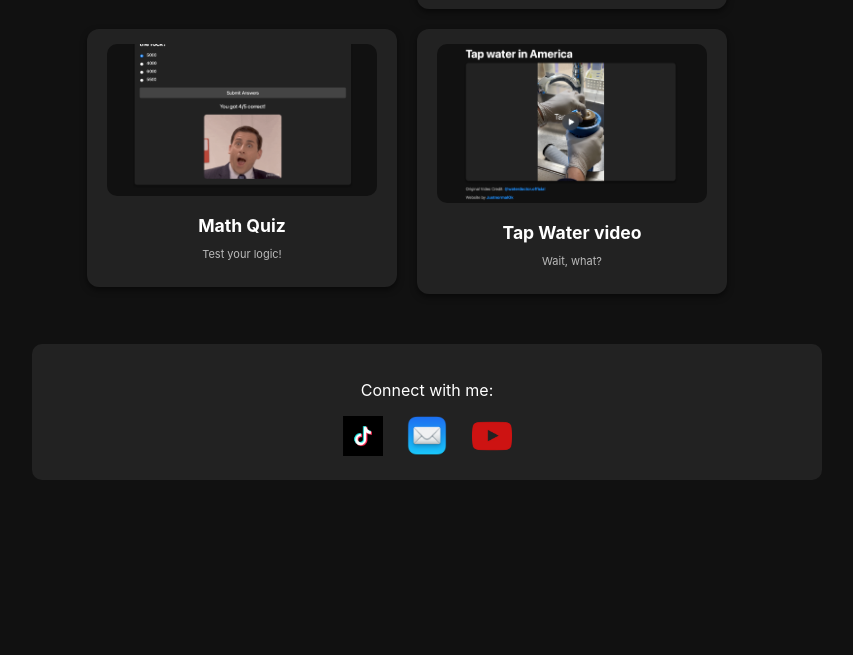
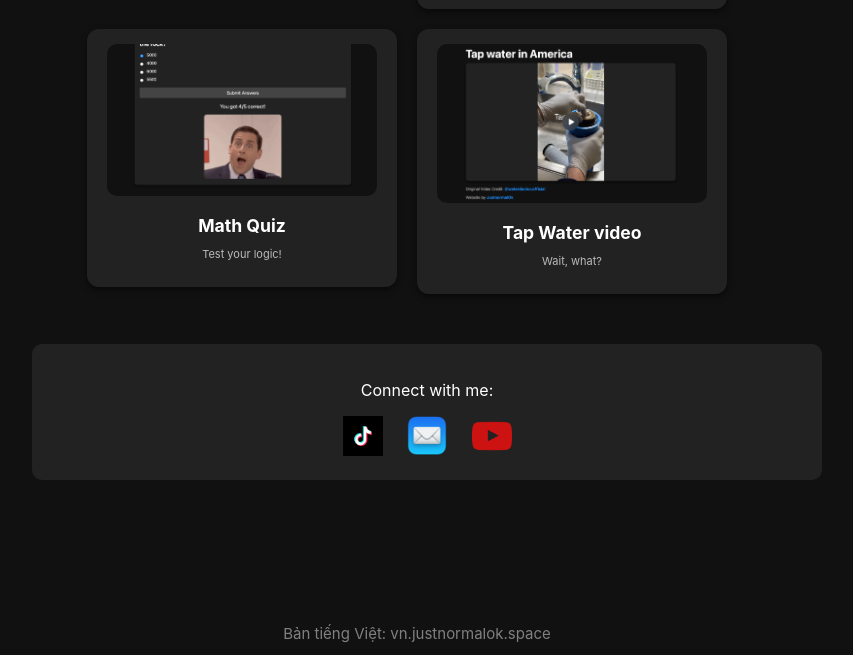
Before and after one commit to JustnormalOk/jnok-page, a plain HTML site: page index.html in a window 1280 px wide. Shown: the part 845-1500 px from the top of the page, without its empty margins (233-1086 px from the left). Before the commit the page ends 1389 px from the top, so only its background shows below. Drawn offline with Linux system fonts and the light colour scheme.

Commit message:
VIETNAMESe version button

```diff
--- a/index.html
+++ b/index.html
@@ -126,6 +126,20 @@
         .footer img:hover {
             transform: scale(1.1);
         }
+        .bottom-link {
+            color: gray; /* Chữ trắng */
+            font-size: 15px;
+            padding: 12px 24px;
+            border-radius: 8px;
+            text-decoration: none;
+            font-weight: light;
+            transition: all 0.3s ease;
+            position: absolute;
+            bottom: -700px; /* Cách mép dưới 20px */
+            left: 50%;
+            transform: translateX(-50%); /* Căn giữa theo chiều ngang */
+        }
+
     </style>
 </head>
 <body>
@@ -211,6 +225,9 @@
             <a href="https://www.youtube.com/@justnormal_o" target="_blank">
                 <img src="logos/youtube.webp" alt="YouTube">
             </a>
+            <a href="https://vn.justnormalok.space" target="_blank" class="bottom-link">
+                Bản tiếng Việt: vn.justnormalok.space
+            </a>
         </div>
     </div>
 </body>
```
